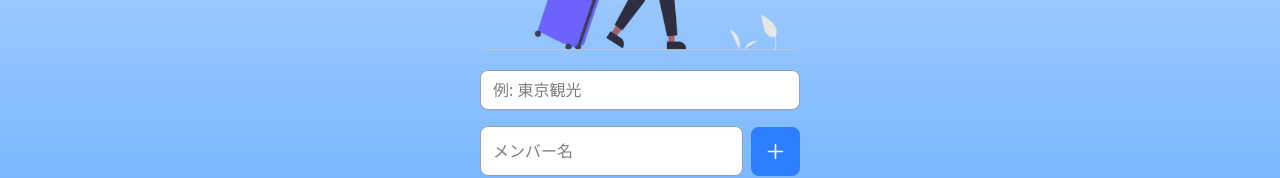
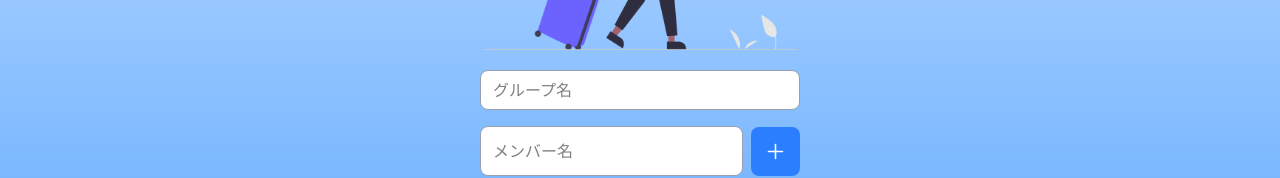
Before and after one commit to Hideto6/separate_check_w, a Next.js app: page / in a window 1280 px wide. Shown: the part 395-573 px from the top of the page. Built offline with nearby package versions, Linux system fonts and the light colour scheme.

Commit message:
ボタンの範囲修正

```diff
--- a/src/app/add_payment/page.tsx
+++ b/src/app/add_payment/page.tsx
@@ -52,7 +52,7 @@ export default function AddPaymentPage() {
   return (
     <div className="min-h-screen bg-gradient-to-b from-blue-100 to-blue-400 p-6">
       <button
-        className="mt-5 mb-2 text-blue-900 hover:bg-blue-100 active:bg-blue-100 rounded-full p-2 transition-colors"
+        className="mt-5 mb-2 text-blue-900 hover:bg-blue-100 active:bg-blue-100 rounded-full p-2 transition-colors self-start"
         onClick={() => router.back()}
       >
         <IoChevronBack size={28} />
--- a/src/app/group/page.tsx
+++ b/src/app/group/page.tsx
@@ -50,7 +50,7 @@ export default function GroupPage() {
   return (
     <div className="min-h-screen flex flex-col bg-gradient-to-b from-blue-100 to-blue-400 p-6">
       <button
-        className="mt-5 mb-2 text-blue-900 hover:bg-blue-100 active:bg-blue-100 rounded-full p-2 transition-colors"
+        className="mt-5 mb-2 text-blue-900 hover:bg-blue-100 active:bg-blue-100 rounded-full p-2 transition-colors self-start"
         onClick={() => router.back()}
       >
         <IoChevronBack size={28} />
--- a/src/app/page.tsx
+++ b/src/app/page.tsx
@@ -59,7 +59,7 @@ export default function HomePage() {
       </div>
       <input
         type="text"
-        placeholder="例: 東京観光"
+        placeholder="グループ名"
         value={groupName}
         onChange={(e) => setGroupName(e.target.value)}
         className="bg-white rounded-lg p-3 mb-4 w-80 h-10 border border-gray-400 focus:outline-none focus:ring-2 focus:ring-blue-500 transition-colors"
@@ -83,7 +83,7 @@ export default function HomePage() {
         {members.map((name) => (
           <span
             key={name}
-            className="flex items-center border border-blue-300 bg-blue-50 rounded-2xl px-3 py-2 shadow-sm hover:shadow-md transition-shadow"
+            className="flex items-center border border-blue-300 bg-blue-50 rounded-2xl px-3 py-2 shadow-sm hover:shadow-md transition-shadow font-bold text-gray-600"
           >
             {name}
             <button
```
